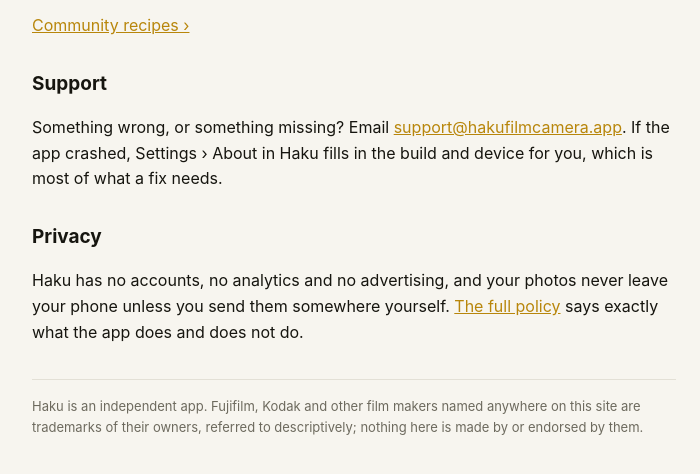
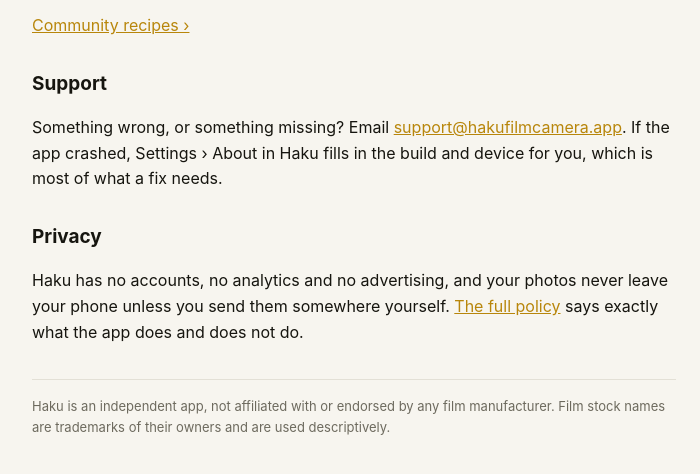
Before and after one commit to hakufilmcamera/recipes, a plain HTML site: page index.html in a window 1280 px wide. Shown: the part 346-820 px from the top of the page, without its empty margins (286-986 px from the left). Drawn offline with Linux system fonts and the light colour scheme.

Commit message:
Trademark line: generic, and on the page that shows marks

```diff
--- a/index.html
+++ b/index.html
@@ -35,9 +35,7 @@
   <a href="/privacy/">The full policy</a> says exactly what the app does and
   does not do.</p>
 
-  <p class="foot">Haku is an independent app. Fujifilm, Kodak and other film
-  makers named anywhere on this site are trademarks of their owners, referred
-  to descriptively; nothing here is made by or endorsed by them.</p>
+  <p class="foot">Haku is an independent app, not affiliated with or endorsed by any film manufacturer. Film stock names are trademarks of their owners and are used descriptively.</p>
 </div>
 </body>
 </html>
```
